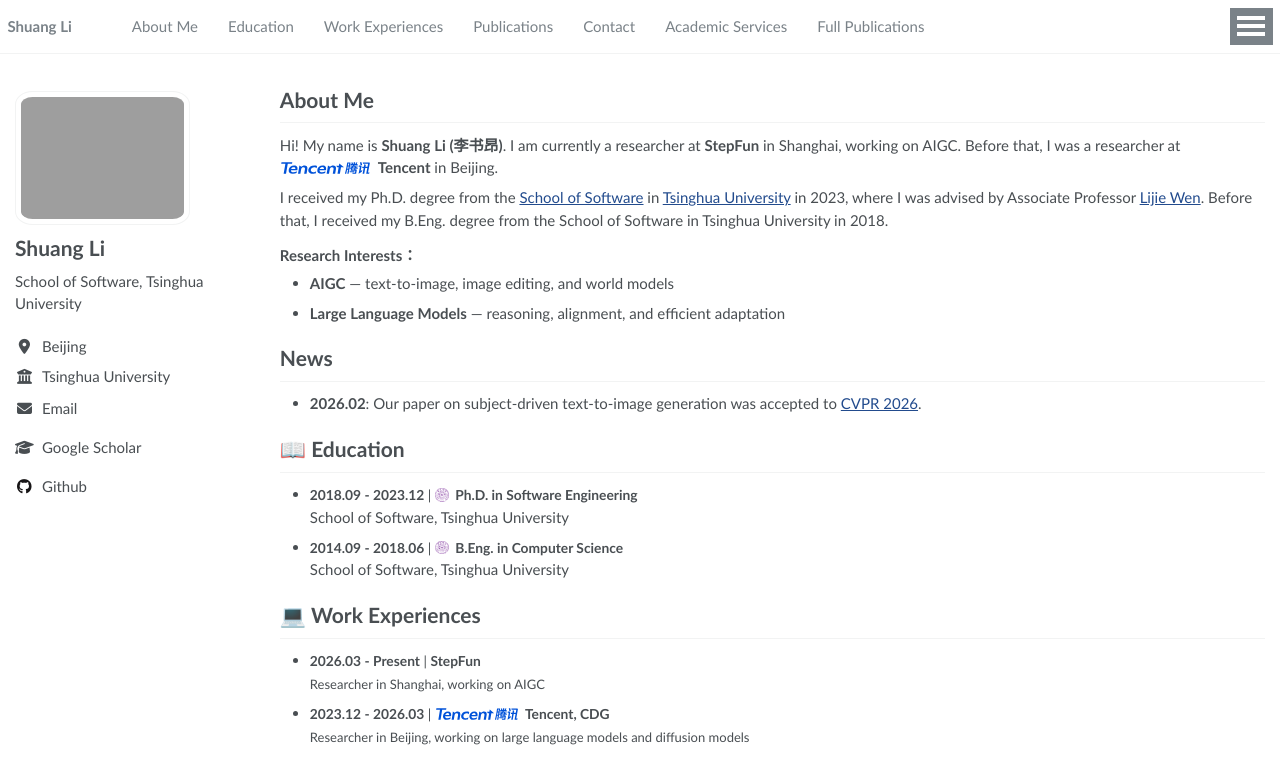
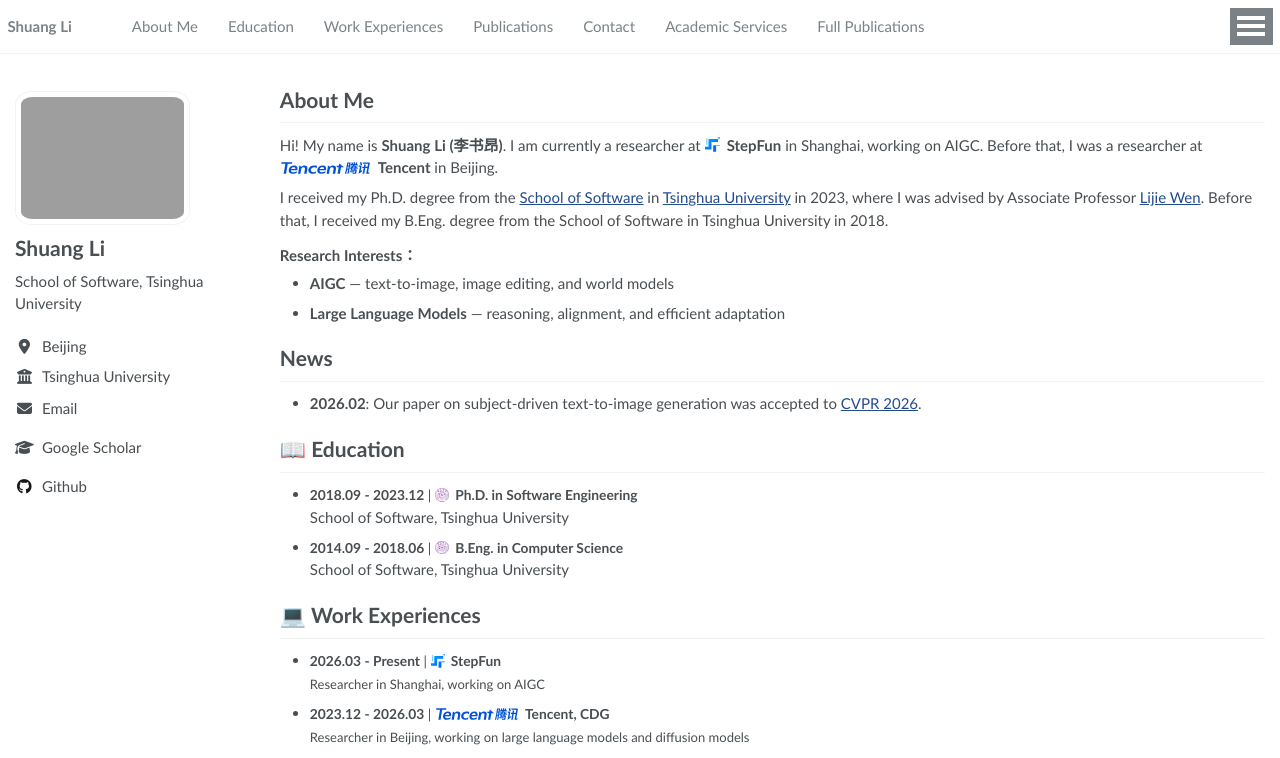
Before and after one commit to thulishuang/thulishuang.github.io, a Jekyll site: the page built from _pages/about.md, in a window 1280 px wide. Shown: the top 758 px of the page. Built offline with Jekyll 4.4.1, drawn with Linux system fonts in a browser that asks for light colours; a script that is not in the unit is left out.

Commit message:
Add Stepfun logo to homepage

```diff
--- a/_pages/about.md
+++ b/_pages/about.md
@@ -11,7 +11,7 @@
 
 # About Me
 
-Hi! My name is **Shuang Li (李书昂)**. I am currently a researcher at **StepFun** in Shanghai, working on AIGC. Before that, I was a researcher at <img src="images/tencent.svg" class="inline-logo inline-logo-wide" alt="Tencent logo"> **Tencent** in Beijing.
+Hi! My name is **Shuang Li (李书昂)**. I am currently a researcher at <img src="images/stepfun.svg" class="inline-logo" alt="StepFun logo"> **StepFun** in Shanghai, working on AIGC. Before that, I was a researcher at <img src="images/tencent.svg" class="inline-logo inline-logo-wide" alt="Tencent logo"> **Tencent** in Beijing.
 
 I received my Ph.D. degree from the [School of Software](https://www.thss.tsinghua.edu.cn/) in [Tsinghua University](https://www.tsinghua.edu.cn/) in 2023, where I was advised by Associate Professor [Lijie Wen](https://www.thss.tsinghua.edu.cn/faculty/wenlijie.htm). Before that, I received my B.Eng. degree from the School of Software in Tsinghua University in 2018.
 
@@ -41,7 +41,7 @@
 
 # 💻 Work Experiences
 
-- <span class="entry-title">**2026.03 - Present** | **StepFun**</span>
+- <span class="entry-title">**2026.03 - Present** | <img src="images/stepfun.svg" class="inline-logo" alt="StepFun logo"> **StepFun**</span>
   <span class="entry-note">Researcher in Shanghai, working on AIGC</span>
 
 - <span class="entry-title">**2023.12 - 2026.03** | <img src="images/tencent.svg" class="inline-logo inline-logo-wide" alt="Tencent logo"> **Tencent, CDG**</span>
```
Also changed, not shown: images/stepfun.svg (added).
